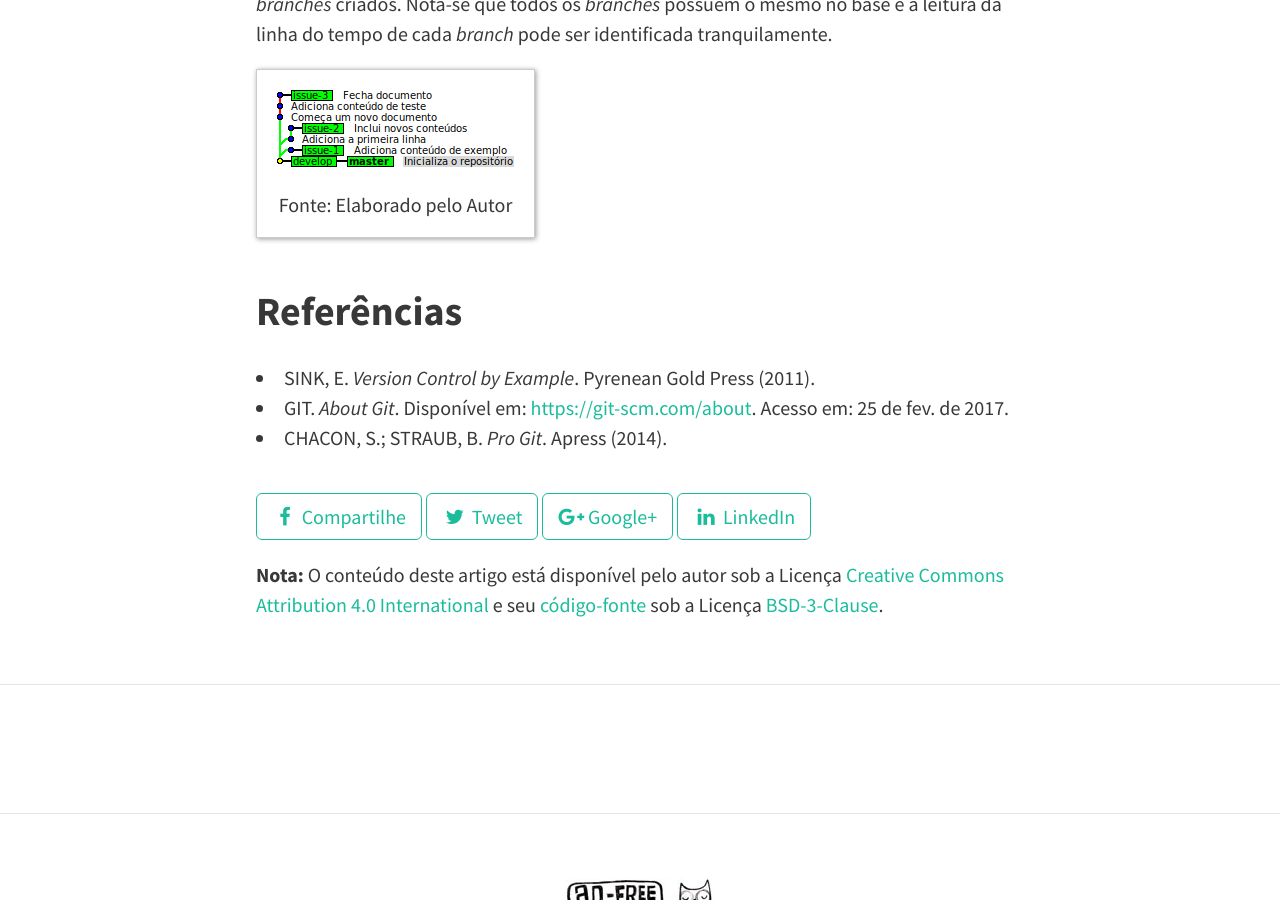
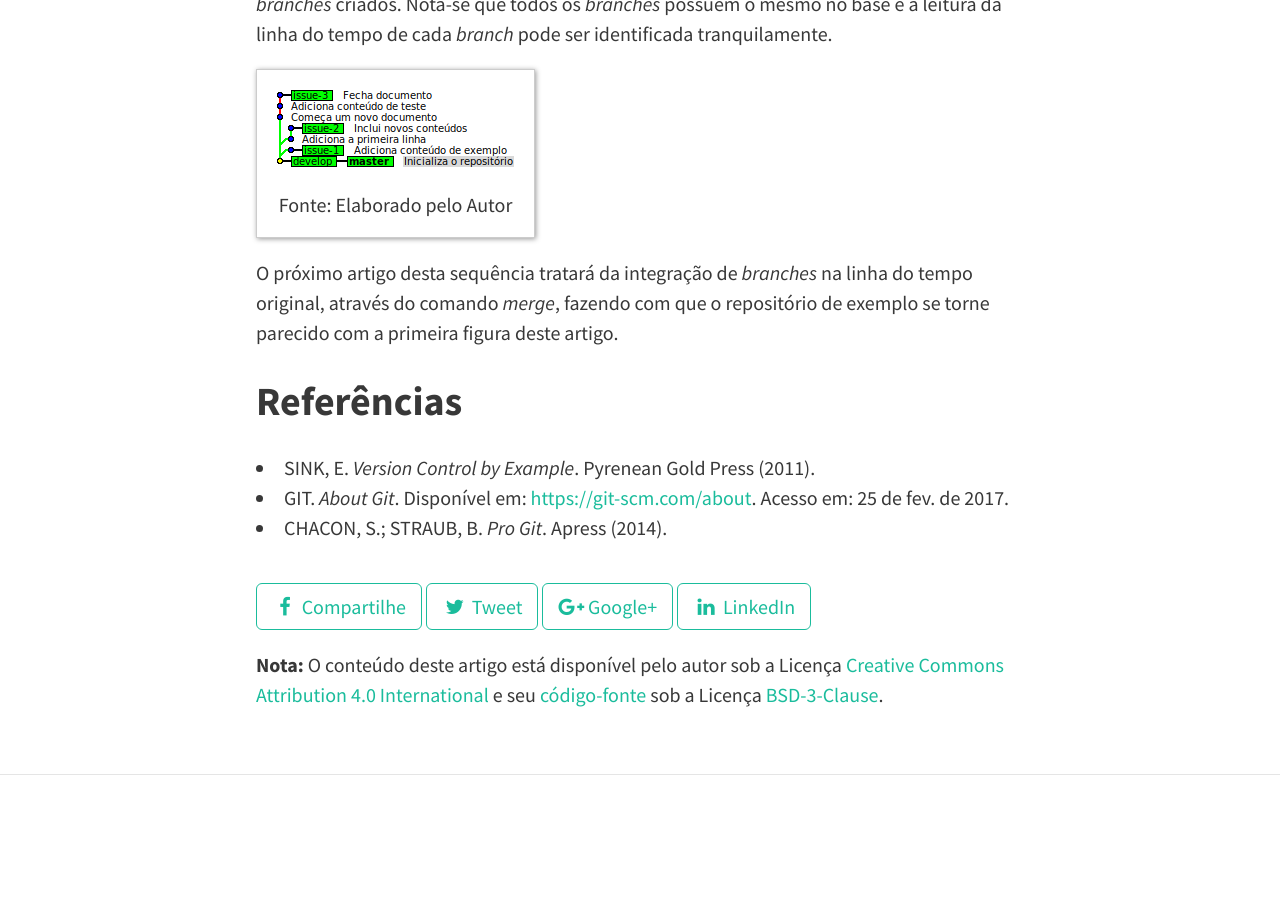
Before and after one commit to wandersonwhcr/wandersonwhcr.github.io, a Jekyll site: the page built from _posts/2017-02-25-alfaiate-git-branches.md, in a window 1280 px wide and 900 px high, scrolled down 3128 px. Built offline with Jekyll 4.4.1, drawn with Linux system fonts in a browser that asks for light colours; nearby versions of some CDN libraries; comment, search, counter and statistics services are not loaded.

Commit message:
Finaliza o conteúdo

```diff
--- a/_posts/2017-02-25-alfaiate-git-branches.md
+++ b/_posts/2017-02-25-alfaiate-git-branches.md
@@ -68,6 +68,8 @@ A figura abaixo apresenta a captura parcial do Gitk com a linha do tempo para to
 
 {% include image.html src="/assets/img/2017-02-25-screenshot-3.png" description="Fonte: Elaborado pelo Autor" alt="Exemplo de Linha do Tempo com Padrões" %}
 
+O próximo artigo desta sequência tratará da integração de _branches_ na linha do tempo original, através do comando _merge_, fazendo com que o repositório de exemplo se torne parecido com a primeira figura deste artigo.
+
 ## Referências
 
 * SINK, E. _Version Control by Example_. Pyrenean Gold Press (2011).
```
